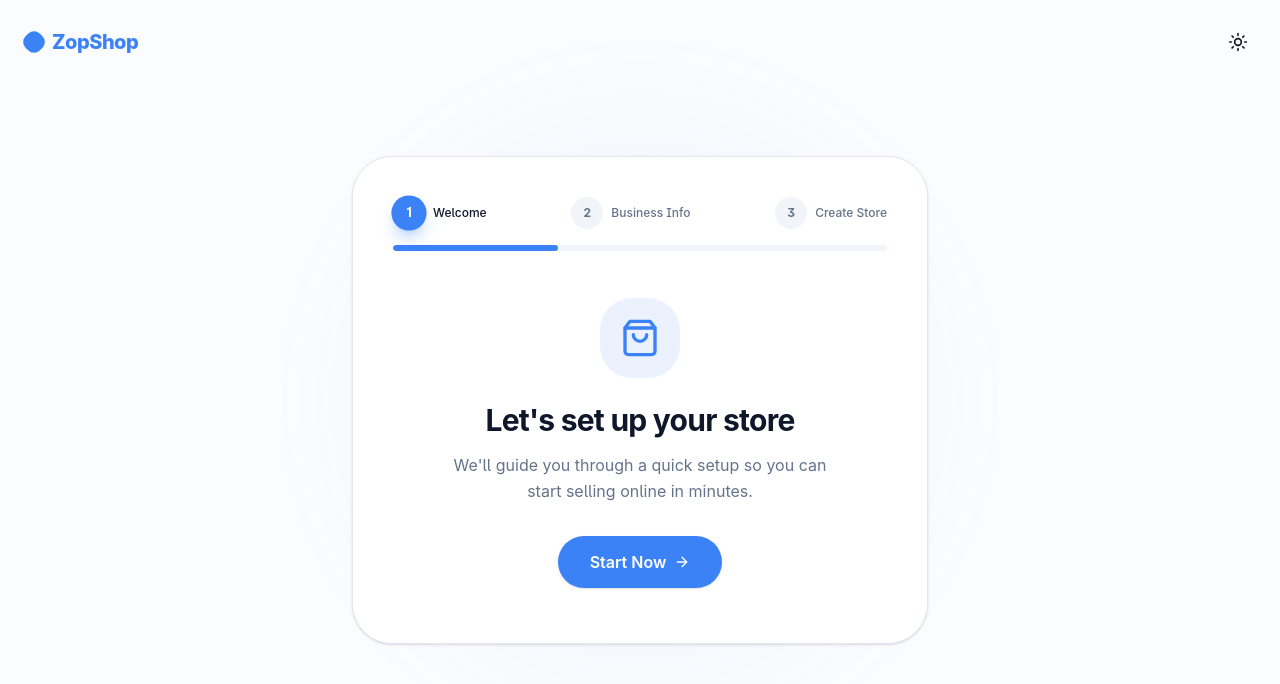
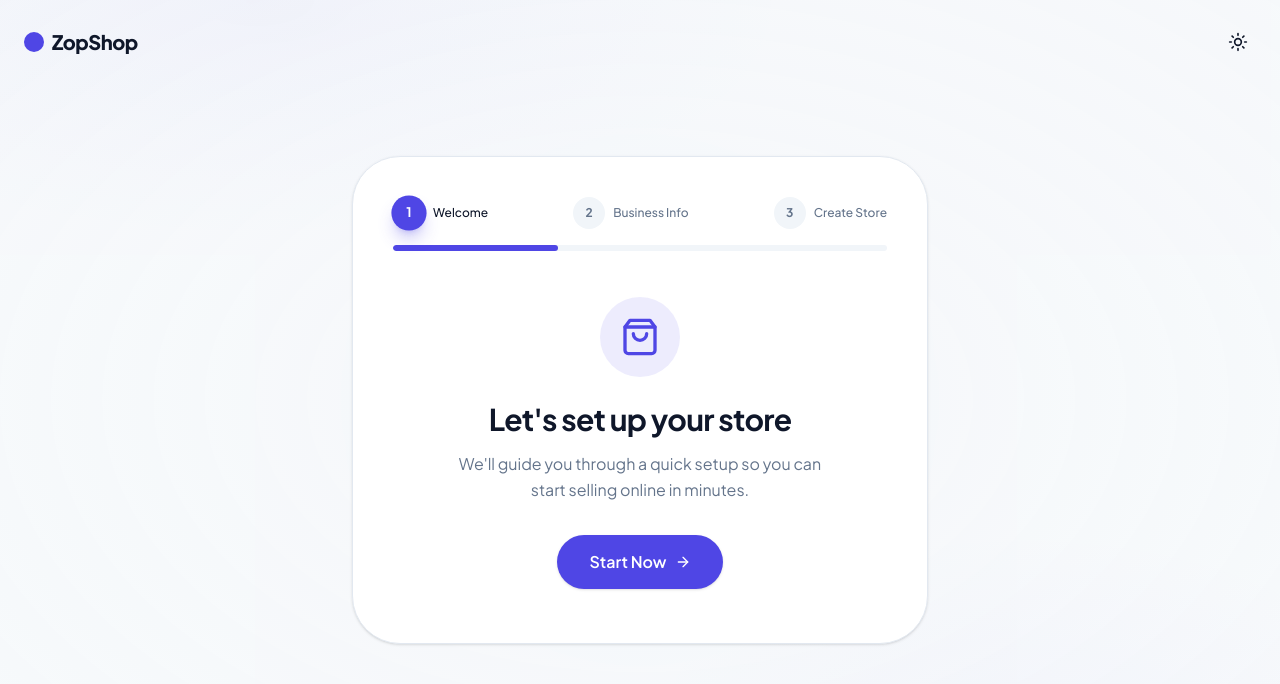
Before and after one commit to rashedulraha/zopshop-saas, a Next.js app: page /onboarding in a window 1280 px wide. Shown: the top 684 px of the page. Built offline with nearby package versions, Linux system fonts and the light colour scheme.

Commit message:
chore: update global CSS theme variables and fix z-index bugs

```diff
--- a/src/app/globals.css
+++ b/src/app/globals.css
@@ -1,489 +1,234 @@
 @import "tailwindcss";
 @import "tw-animate-css";
-@import "shadcn/tailwind.css";
 
 @custom-variant dark (&:is(.dark *));
 
-@theme inline {
-  /* Fonts */
-  --font-sans: 'Inter', 'Noto Sans Bengali', system-ui, -apple-system, sans-serif;
-  --font-mono: 'Geist Mono', 'Courier New', monospace;
-  --font-heading: 'Inter', 'Noto Sans Bengali', system-ui, sans-serif;
+@theme {
+  /* ===== Fonts ===== */
+  --font-sans: var(--font-sans), "Noto Sans Bengali", system-ui, -apple-system, sans-serif;
+  --font-mono: var(--font-geist-mono), "Courier New", monospace;
+  --font-heading: var(--font-sans), "Noto Sans Bengali", system-ui, sans-serif;
 
-  /* Colors - ZopShop Theme */
+  /* ===== Colors ===== */
   --color-background: var(--background);
   --color-foreground: var(--foreground);
-
-  /* Primary - Trustworthy Blue */
   --color-primary: var(--primary);
   --color-primary-foreground: var(--primary-foreground);
   --color-primary-light: var(--primary-light);
   --color-primary-dark: var(--primary-dark);
-
-  /* Secondary - Vibrant Blue */
   --color-secondary: var(--secondary);
   --color-secondary-foreground: var(--secondary-foreground);
-
-  /* Accent - Success Green */
   --color-accent: var(--accent);
   --color-accent-foreground: var(--accent-foreground);
-
-  /* Status Colors */
   --color-success: var(--success);
   --color-warning: var(--warning);
   --color-danger: var(--danger);
   --color-info: var(--info);
+  --color-muted: var(--muted);
+  --color-muted-foreground: var(--muted-foreground);
+  --color-card: var(--card);
+  --color-card-foreground: var(--card-foreground);
+  --color-popover: var(--popover);
+  --color-popover-foreground: var(--popover-foreground);
+  --color-border: var(--border);
+  --color-input: var(--input);
+  --color-ring: var(--ring);
+  --color-destructive: var(--destructive);
+  --color-sidebar: var(--sidebar);
+  --color-sidebar-foreground: var(--sidebar-foreground);
+  --color-sidebar-primary: var(--sidebar-primary);
+  --color-sidebar-primary-foreground: var(--sidebar-primary-foreground);
+  --color-sidebar-accent: var(--sidebar-accent);
+  --color-sidebar-accent-foreground: var(--sidebar-accent-foreground);
+  --color-sidebar-border: var(--sidebar-border);
+  --color-sidebar-ring: var(--sidebar-ring);
 
-  /* Glassmorphism */
-  --glass-bg: var(--glass-background);
-  --glass-border: var(--glass-border);
-  --glass-shadow: var(--glass-shadow);
-
-  /* Radius - More Rounded for Glass Effect */
-  --radius-sm: 0.5rem;
-  --radius-md: 0.75rem;
-  --radius-lg: 1rem;
-  --radius-xl: 1.5rem;
-  --radius-2xl: 2rem;
-  --radius-3xl: 2.5rem;
+  /* ===== Radius ===== */
+  --radius-sm: 0.75rem;
+  --radius-md: 1rem;
+  --radius-lg: 1.5rem;
+  --radius-xl: 2rem;
+  --radius-2xl: 2.5rem;
+  --radius-3xl: 3rem;
   --radius-full: 9999px;
-
-  /* Sidebar */
-  --color-sidebar-ring: var(--sidebar-ring);
-  --color-sidebar-border: var(--sidebar-border);
-  --color-sidebar-accent-foreground: var(--sidebar-accent-foreground);
-  --color-sidebar-accent: var(--sidebar-accent);
-  --color-sidebar-primary-foreground: var(--sidebar-primary-foreground);
-  --color-sidebar-primary: var(--sidebar-primary);
-  --color-sidebar-foreground: var(--sidebar-foreground);
-  --color-sidebar: var(--sidebar);
-
-  /* Charts */
-  --color-chart-5: var(--chart-5);
-  --color-chart-4: var(--chart-4);
-  --color-chart-3: var(--chart-3);
-  --color-chart-2: var(--chart-2);
-  --color-chart-1: var(--chart-1);
-
-  /* Others */
-  --color-ring: var(--ring);
-  --color-input: var(--input);
-  --color-border: var(--border);
-  --color-destructive: var(--destructive);
-  --color-muted-foreground: var(--muted-foreground);
-  --color-muted: var(--muted);
-  --color-popover-foreground: var(--popover-foreground);
-  --color-popover: var(--popover);
-  --color-card-foreground: var(--card-foreground);
-  --color-card: var(--card);
 }
 
 :root {
-  /* ===== LIGHT MODE (Clean White & Blue-500) ===== */
+  /* ===== Background ===== */
+  --background: #f8fafc;
+  --foreground: #0f172a;
 
-  /* Base */
-  --background: #FFFFFF;
-  --foreground: #0F172A;
-  /* slate-900 */
+  /* ===== Primary - Indigo ===== */
+  --primary: #4f46e5;
+  --primary-foreground: #ffffff;
+  --primary-light: #6366f1;
+  --primary-dark: #3730a3;
 
-  /* Card & Popover */
-  --card: #FFFFFF;
-  --card-foreground: #0F172A;
-  --popover: #FFFFFF;
-  --popover-foreground: #0F172A;
+  /* ===== Secondary ===== */
+  --secondary: #e2e8f0;
+  --secondary-foreground: #0f172a;
 
-  /* ===== PRIMARY - Blue 500 ===== */
-  --primary: #3B82F6;
-  --primary-foreground: #FFFFFF;
-  --primary-light: #60A5FA;
-  /* blue-400 */
-  --primary-dark: #2563EB;
-  /* blue-600 */
+  /* ===== Accent ===== */
+  --accent: #8b5cf6;
+  --accent-foreground: #ffffff;
 
-  /* ===== SECONDARY ===== */
-  --secondary: #F1F5F9;
-  /* slate-100 */
-  --secondary-foreground: #0F172A;
+  /* ===== Status Colors ===== */
+  --success: #16a34a;
+  --warning: #d97706;
+  --danger: #dc2626;
+  --info: #0284c7;
 
-  /* ===== ACCENT ===== */
-  --accent: #F1F5F9;
-  --accent-foreground: #0F172A;
+  /* ===== Muted ===== */
+  --muted: #f1f5f9;
+  --muted-foreground: #64748b;
 
-  /* ===== STATUS COLORS ===== */
-  --success: #10B981;
-  --warning: #F59E0B;
-  --danger: #EF4444;
-  --info: #3B82F6;
+  /* ===== Card & Popover ===== */
+  --card: #ffffff;
+  --card-foreground: #0f172a;
+  --popover: #ffffff;
+  --popover-foreground: #0f172a;
 
-  /* ===== MUTED ===== */
-  --muted: #F1F5F9;
-  --muted-foreground: #64748B;
-  /* slate-500 */
+  /* ===== Border & Input ===== */
+  --border: #e2e8f0;
+  --input: #e2e8f0;
+  --ring: #4f46e5;
+  --destructive: #dc2626;
 
-  /* ===== DESTRUCTIVE ===== */
-  --destructive: #EF4444;
+  /* ===== Sidebar ===== */
+  --sidebar: #f8fafc;
+  --sidebar-foreground: #0f172a;
+  --sidebar-primary: #4f46e5;
+  --sidebar-primary-foreground: #ffffff;
+  --sidebar-accent: #f1f5f9;
+  --sidebar-accent-foreground: #4f46e5;
+  --sidebar-border: #e2e8f0;
+  --sidebar-ring: #4f46e5;
 
-  /* ===== BORDER & INPUT ===== */
-  --border: #E2E8F0;
-  /* slate-200 */
-  --input: #E2E8F0;
-  --ring: rgba(59, 130, 246, 0.5);
-
-  /* ===== GLASSMORPHISM ===== */
-  --glass-background: rgba(255, 255, 255, 0.7);
-  --glass-border: rgba(226, 232, 240, 0.6);
-  --glass-shadow: 0 4px 24px rgba(0, 0, 0, 0.04);
-
-  /* ===== CHARTS ===== */
-  --chart-1: #3B82F6;
-  --chart-2: #10B981;
-  --chart-3: #F59E0B;
-  --chart-4: #60A5FA;
-  --chart-5: #EF4444;
-
-  /* ===== SIDEBAR ===== */
-  --sidebar: #FFFFFF;
-  --sidebar-foreground: #0F172A;
-  --sidebar-primary: #3B82F6;
-  --sidebar-primary-foreground: #FFFFFF;
-  --sidebar-accent: #F1F5F9;
-  --sidebar-accent-foreground: #0F172A;
-  --sidebar-border: #E2E8F0;
-  --sidebar-ring: rgba(59, 130, 246, 0.5);
-
-  /* ===== RADIUS ===== */
-  --radius: 0.75rem;
+  /* ===== Background Gradients ===== */
+  --bg-grad-1: rgba(79, 70, 229, 0.05);
+  --bg-grad-2: rgba(79, 70, 229, 0.03);
+  --bg-grad-3: rgba(248, 250, 252, 0.9);
+  --bg-grad-4: #f8fafc;
 }
 
 .dark {
-  /* ===== DARK MODE (Deep Slate & Blue-500) ===== */
+  /* ===== Background ===== */
+  --background: #020617;
+  --foreground: #f8fafc;
 
-  /* Base */
-  --background: #020617;
-  /* slate-950 */
-  --foreground: #F8FAFC;
-  /* slate-50 */
+  /* ===== Primary - Indigo ===== */
+  --primary: #6366f1;
+  --primary-foreground: #ffffff;
+  --primary-light: #818cf8;
+  --primary-dark: #4f46e5;
 
-  /* Card & Popover */
-  --card: #0F172A;
-  /* slate-900 */
-  --card-foreground: #F8FAFC;
-  --popover: #0F172A;
-  --popover-foreground: #F8FAFC;
+  /* ===== Secondary ===== */
+  --secondary: #1e293b;
+  --secondary-foreground: #f8fafc;
 
-  /* ===== PRIMARY - Blue 500 ===== */
-  --primary: #3B82F6;
-  --primary-foreground: #FFFFFF;
-  --primary-light: #60A5FA;
-  --primary-dark: #2563EB;
+  /* ===== Accent ===== */
+  --accent: #a78bfa;
+  --accent-foreground: #ffffff;
 
-  /* ===== SECONDARY ===== */
-  --secondary: #1E293B;
-  /* slate-800 */
-  --secondary-foreground: #F8FAFC;
+  /* ===== Status Colors ===== */
+  --success: #22c55e;
+  --warning: #f59e0b;
+  --danger: #ef4444;
+  --info: #38bdf8;
 
-  /* ===== ACCENT ===== */
-  --accent: #1E293B;
-  --accent-foreground: #F8FAFC;
+  /* ===== Muted ===== */
+  --muted: #0f172a;
+  --muted-foreground: #94a3b8;
 
-  /* ===== STATUS COLORS ===== */
-  --success: #10B981;
-  --warning: #F59E0B;
-  --danger: #EF4444;
-  --info: #3B82F6;
+  /* ===== Card & Popover ===== */
+  --card: rgba(15, 23, 42, 0.6);
+  --card-foreground: #f8fafc;
+  --popover: #020617;
+  --popover-foreground: #f8fafc;
 
-  /* ===== MUTED ===== */
-  --muted: #1E293B;
-  --muted-foreground: #94A3B8;
-  /* slate-400 */
+  /* ===== Border & Input ===== */
+  --border: rgba(255, 255, 255, 0.08);
+  --input: rgba(255, 255, 255, 0.05);
+  --ring: #6366f1;
+  --destructive: #ef4444;
 
-  /* ===== DESTRUCTIVE ===== */
-  --destructive: #EF4444;
+  /* ===== Sidebar ===== */
+  --sidebar: #020617;
+  --sidebar-foreground: #f8fafc;
+  --sidebar-primary: #6366f1;
+  --sidebar-primary-foreground: #ffffff;
+  --sidebar-accent: rgba(99, 102, 241, 0.1);
+  --sidebar-accent-foreground: #818cf8;
+  --sidebar-border: rgba(255, 255, 255, 0.08);
+  --sidebar-ring: #6366f1;
 
-  /* ===== BORDER & INPUT ===== */
-  --border: #1E293B;
-  /* slate-800 */
-  --input: #1E293B;
-  --ring: rgba(59, 130, 246, 0.5);
-
-  /* ===== GLASSMORPHISM - Dark ===== */
-  --glass-background: rgba(15, 23, 42, 0.7);
-  --glass-border: rgba(255, 255, 255, 0.08);
-  --glass-shadow: 0 8px 32px rgba(0, 0, 0, 0.2);
-
-  /* ===== CHARTS ===== */
-  --chart-1: #3B82F6;
-  --chart-2: #10B981;
-  --chart-3: #F59E0B;
-  --chart-4: #60A5FA;
-  --chart-5: #EF4444;
-
-  /* ===== SIDEBAR ===== */
-  --sidebar: #020617;
-  --sidebar-foreground: #F8FAFC;
-  --sidebar-primary: #3B82F6;
-  --sidebar-primary-foreground: #FFFFFF;
-  --sidebar-accent: #1E293B;
-  --sidebar-accent-foreground: #F8FAFC;
-  --sidebar-border: #1E293B;
-  --sidebar-ring: rgba(59, 130, 246, 0.5);
+  /* ===== Background Gradients ===== */
+  --bg-grad-1: rgba(99, 102, 241, 0.08);
+  --bg-grad-2: rgba(99, 102, 241, 0.05);
+  --bg-grad-3: rgba(2, 6, 23, 0.6);
+  --bg-grad-4: #020617;
 }
-
-/* ======================================== */
-/*  GLOBAL STYLES                           */
-/* ======================================== */
 
 @layer base {
   * {
     @apply border-border outline-ring/50;
   }
 
-  body {
-    @apply bg-background text-foreground antialiased;
-    font-feature-settings: "ss01", "ss02", "cv01", "cv02";
+  html {
+    scroll-behavior: smooth;
   }
 
-  html {
-    @apply font-sans scroll-smooth;
+  body {
+    @apply bg-background text-foreground antialiased font-sans;
+    min-height: 100vh;
+    line-height: 1.6;
+    overflow-x: hidden;
   }
 
-  /* Selection Color */
-  ::selection {
-    @apply bg-primary/20 text-primary;
-  }
-
-  /* Scrollbar */
-  ::-webkit-scrollbar {
-    width: 6px;
-    height: 6px;
-  }
-
-  ::-webkit-scrollbar-track {
-    @apply bg-muted/30;
-  }
-
-  ::-webkit-scrollbar-thumb {
-    @apply bg-primary/30 rounded-full hover:bg-primary/50 transition-colors;
+  body::before {
+    content: "";
+    position: fixed;
+    inset: 0;
+    background:
+      radial-gradient(
+        ellipse 70% 50% at 20% 0%,
+        var(--bg-grad-1) 0%,
+        transparent 60%
+      ),
+      radial-gradient(
+        ellipse 50% 40% at 80% 90%,
+        var(--bg-grad-2) 0%,
+        transparent 60%
+      ),
+      radial-gradient(
+        ellipse 100% 100% at 50% 50%,
+        var(--bg-grad-3) 0%,
+        var(--bg-grad-4) 100%
+      );
+    pointer-events: none;
+    z-index: -1;
   }
 }
 
-/* ======================================== */
-/*  GLASSMORPHISM UTILITIES                 */
-/* ======================================== */
-
-@utility glass {
-  @apply backdrop-blur-xl;
-  background: var(--glass-background);
-  border: 1px solid var(--glass-border);
-  box-shadow: var(--glass-shadow);
+/* ===== Scrollbar ===== */
+::-webkit-scrollbar {
+  width: 6px;
 }
 
-@utility glass-hover {
-  @apply glass transition-all duration-300;
-
-  &:hover {
-    @apply shadow-xl;
-    background: rgba(255, 255, 255, 0.7);
-    transform: translateY(-2px);
-  }
+::-webkit-scrollbar-track {
+  background: transparent;
 }
 
-.dark .glass-hover:hover {
-  background: rgba(15, 23, 42, 0.7);
+::-webkit-scrollbar-thumb {
+  background: rgba(99, 102, 241, 0.4);
+  border-radius: 9999px;
 }
 
-@utility glass-btn {
-  @apply glass px-6 py-3 rounded-xl font-medium transition-all duration-300;
-
-  &:hover {
-    @apply shadow-lg;
-    transform: translateY(-1px);
-  }
-
-  &:active {
-    transform: translateY(0px);
-  }
+::-webkit-scrollbar-thumb:hover {
+  background: rgba(99, 102, 241, 0.7);
 }
 
-@utility glass-input {
-  @apply glass px-4 py-2.5 rounded-xl transition-all duration-200;
-
-  &:focus {
-    @apply ring-2 ring-primary/30 outline-none;
-    background: rgba(255, 255, 255, 0.8);
-  }
+::selection {
+  background: rgba(99, 102, 241, 0.3);
+  color: #fff;
 }
-
-.dark .glass-input:focus {
-  background: rgba(15, 23, 42, 0.8);
-}
-
-@utility glass-nav {
-  @apply glass;
-  background: rgba(255, 255, 255, 0.5);
-  border-bottom: 1px solid var(--glass-border);
-}
-
-.dark .glass-nav {
-  background: rgba(10, 14, 26, 0.5);
-}
-
-@utility glass-sidebar {
-  @apply glass;
-  background: rgba(255, 255, 255, 0.4);
-  border-right: 1px solid var(--glass-border);
-}
-
-.dark .glass-sidebar {
-  background: rgba(10, 14, 26, 0.4);
-}
-
-@utility glass-modal {
-  @apply glass;
-  background: rgba(255, 255, 255, 0.8);
-  backdrop-filter: blur(20px);
-}
-
-.dark .glass-modal {
-  background: rgba(10, 14, 26, 0.8);
-}
-
-@utility glass-gradient {
-  @apply glass;
-  background: linear-gradient(135deg,
-      rgba(255, 255, 255, 0.6) 0%,
-      rgba(255, 255, 255, 0.2) 100%);
-}
-
-.dark .glass-gradient {
-  background: linear-gradient(135deg,
-      rgba(15, 23, 42, 0.6) 0%,
-      rgba(15, 23, 42, 0.2) 100%);
-}
-
-@utility glass-hero {
-  @apply glass;
-  background: linear-gradient(135deg,
-      rgba(30, 58, 95, 0.08) 0%,
-      rgba(37, 99, 235, 0.05) 100%);
-  border: 1px solid rgba(255, 255, 255, 0.2);
-}
-
-.dark .glass-hero {
-  background: linear-gradient(135deg,
-      rgba(59, 107, 155, 0.15) 0%,
-      rgba(59, 130, 246, 0.08) 100%);
-}
-
-@utility text-gradient {
-  @apply bg-clip-text text-transparent;
-  background-image: linear-gradient(135deg, var(--primary), var(--secondary));
-}
-
-@utility bg-gradient-primary {
-  @apply bg-gradient-to-r from-primary to-secondary;
-}
-
-/* ======================================== */
-/*  ANIMATIONS                              */
-/* ======================================== */
-
-@layer utilities {
-  @keyframes fadeIn {
-    from {
-      opacity: 0;
-      transform: translateY(10px);
-    }
-
-    to {
-      opacity: 1;
-      transform: translateY(0);
-    }
-  }
-
-  @keyframes glassPulse {
-
-    0%,
-    100% {
-      opacity: 1;
-    }
-
-    50% {
-      opacity: 0.7;
-    }
-  }
-
-  .animate-fade-in {
-    animation: fadeIn 0.5s ease-out forwards;
-  }
-
-  .animate-glass-pulse {
-    animation: glassPulse 3s ease-in-out infinite;
-  }
-
-  /* Smooth Scroll */
-  .scroll-smooth {
-    scroll-behavior: smooth;
-  }
-}
-
-/* ======================================== */
-/*  TYPOGRAPHY                              */
-/* ======================================== */
-
-@layer base {
-
-  h1,
-  h2,
-  h3,
-  h4,
-  h5,
-  h6 {
-    @apply font-heading tracking-tight;
-  }
-
-  h1 {
-    @apply text-5xl md:text-6xl lg:text-7xl font-extrabold tracking-tighter leading-[1.1];
-  }
-
-  h2 {
-    @apply text-4xl md:text-5xl lg:text-6xl font-bold tracking-tight leading-[1.15];
-  }
-
-  h3 {
-    @apply text-2xl md:text-3xl font-semibold;
-  }
-
-  h4 {
-    @apply text-xl md:text-2xl font-semibold;
-  }
-
-  h5 {
-    @apply text-lg md:text-xl font-medium;
-  }
-
-  h6 {
-    @apply text-base md:text-lg font-medium;
-  }
-
-  /* Link */
-  a:not(.no-underline) {
-    @apply text-primary hover:text-primary-light transition-colors;
-  }
-}
-
-/* ======================================== */
-/*  RESPONSIVE BREAKPOINTS                  */
-/* ======================================== */
-
-@layer utilities {
-  .container-custom {
-    @apply max-w-7xl mx-auto px-4 sm:px-6 lg:px-8;
-  }
-
-  /* Mobile First Glass */
-  .glass-mobile {
-    @apply glass;
-    @apply md:backdrop-blur-xl;
-  }
-}
```
